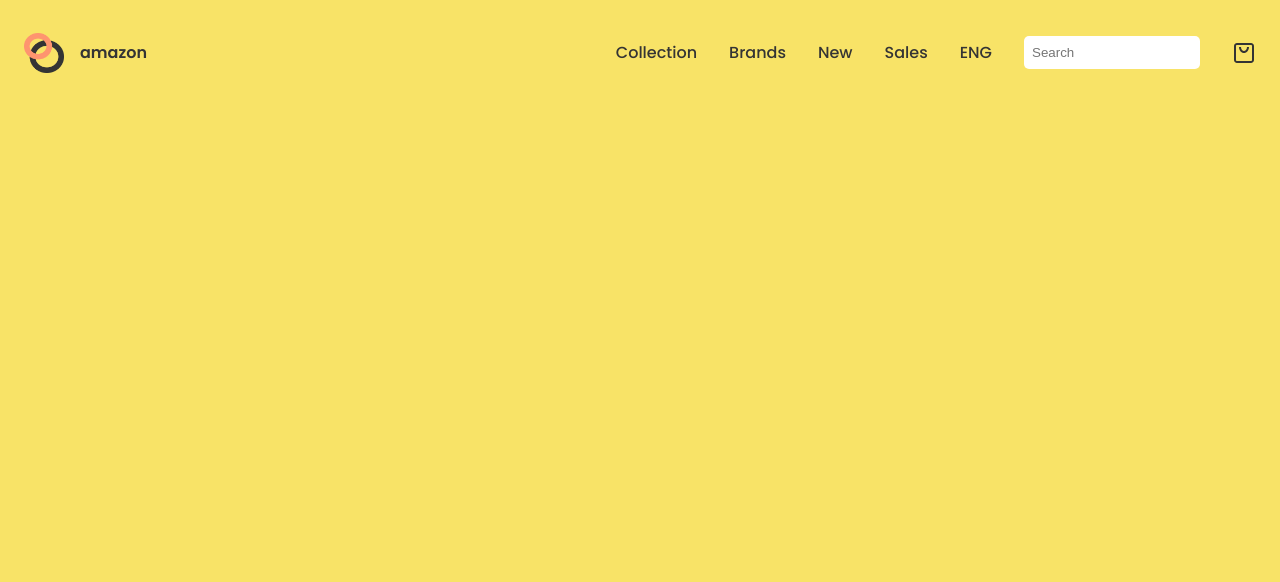
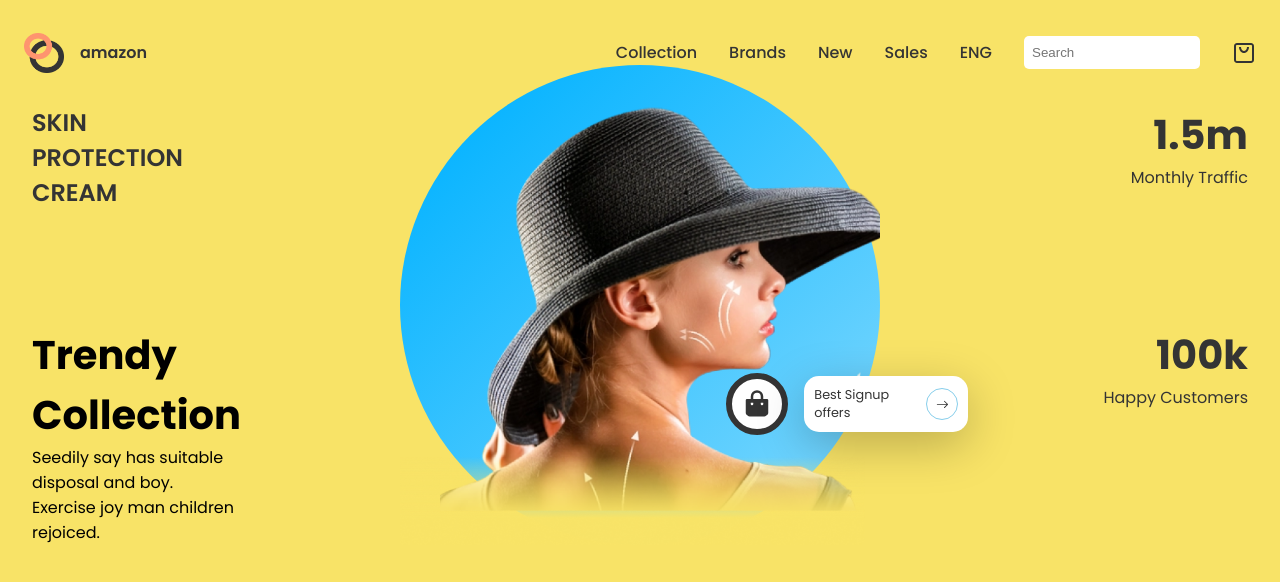
Before and after one commit to iamshs/amazon, a React (Create React App) app: page / in a window 1280 px wide. Shown: the top 582 px of the page. Built offline with nearby package versions, Linux system fonts and the light colour scheme.

Commit message:
hero section finished

```diff
--- a/src/Pages/Home/Home.jsx
+++ b/src/Pages/Home/Home.jsx
@@ -1,9 +1,10 @@
 import React from 'react';
+import Hero from '../../componets/Hero/Hero';
 
 const Home = () => {
     return (
         <div>
-
+           <Hero />
         </div>
     );
 };
--- /dev/null
+++ b/src/componets/Hero/Hero.jsx
@@ -0,0 +1,57 @@
+import React from "react";
+import css from "./Hero.module.css";
+import heroImg from '../../assets/hero.png'
+import {RiShoppingBagFill} from 'react-icons/ri';
+import { BsArrowRight } from 'react-icons/bs';
+
+const Hero = () => {
+  return (
+    <div className={css.container}>
+
+
+      {/* left-----side */}
+      <div className={css.h_sides}>
+        <span className={css.text1}>SKin Protection Cream</span>
+        <div className={css.text2}>
+          <span>Trendy Collection</span>
+          <span>
+            Seedily say has suitable disposal and boy. Exercise joy man children
+            rejoiced.
+          </span>
+        </div>
+      </div>
+
+      {/* middle--side */}
+
+      <div className={css.wrapper}>
+        <div className={css.blueCircle}></div>
+        <img src={heroImg} alt="" width={600} />
+        <div className={css.cart2}>
+          <RiShoppingBagFill />
+          <div className={css.signup}>
+            <span>Best Signup offers</span>
+            <div>
+            <BsArrowRight />
+            </div>
+          </div>
+        </div>
+      </div>
+  {/* right-side */}
+
+  <div className={css.h_sides}>
+    <div className={css.traffic}>
+        <span>1.5m</span>
+        <span>Monthly Traffic</span>
+    </div>
+    <div className={css.customers}>
+        <span>100k</span>
+        <span>Happy Customers</span>
+    </div>
+
+  </div>
+
+    </div>
+  );
+};
+
+export default Hero;
--- /dev/null
+++ b/src/componets/Hero/Hero.module.css
@@ -0,0 +1,130 @@
+.container{
+    padding: 0rem 2rem;
+    display: grid;
+    grid-template-columns: 1fr 3fr 1fr;
+}
+
+.wrapper{
+    display: flex;
+    align-items: baseline;
+    justify-content: center;
+    position: relative;
+}
+
+.wrapper>img{
+    position: absolute;
+    bottom: 0;
+    width: 30rem;
+}
+
+.blueCircle{
+    width: 30rem;
+    height: 30rem;
+    border-radius: 50%;
+    z-index: -99;
+    position: absolute;
+    bottom:0;
+    background: linear-gradient(135.74deg , #0bb5ff 14.09% , #6dd3fe 83.81% );
+}
+
+.cart2{
+    position: absolute;
+    bottom: 25%;
+    right: 5%;
+    display: flex ;
+    gap: 1rem;
+    align-items: center;
+
+}
+
+.cart2>svg{
+    width: 30px;
+    height: 30px;
+    border-radius: 50%;
+    background: white;
+    padding: 10px;
+    border: 6px solid var(--black);
+}
+.signup{
+display: flex;
+background: white;
+align-items: center;
+gap: 1rem;
+padding: 10px;
+font-size: 0.8rem;
+border-radius: 15px;
+box-shadow: var(--shadow1);
+}
+
+.signup>:first-child{
+    display: block;
+    width: 6rem;
+}
+
+.signup>:nth-child(2){
+    width: 20px;
+    height: 20px;
+    border: 1px solid skyblue;
+    border-radius: 50%;
+    display: flex;
+    align-items: center;
+    padding: 5px;
+    justify-content: center;
+}
+
+
+
+
+
+.h_sides{
+    display: grid;
+    grid-template-rows: 1fr 1fr;
+}
+
+.text1{
+    text-transform: uppercase;
+    width: min-content;
+    font-size: 1.5rem;
+    display: block;
+    font-weight: 600;
+
+}
+
+.text2{
+    display: flex;
+    color: black;
+    flex-direction: column;
+    width: min-content;
+}
+
+.text2>:first-child{
+    font-size: 2.5rem;
+    font-weight: 800;
+}
+
+.text2>:nth-child(2)
+{
+    display: block;
+}
+
+.traffic{
+    display: flex;
+    flex-direction: column;
+    text-align: right;
+}
+
+.traffic>:first-child{
+    font-weight: 800;
+    font-size: 2.5rem;
+}
+
+.customers{
+    display: flex;
+    flex-direction: column;
+    text-align: right;
+}
+
+.customers>:first-child{
+    font-size: 2.5rem;
+    font-weight: 800;
+}
```
